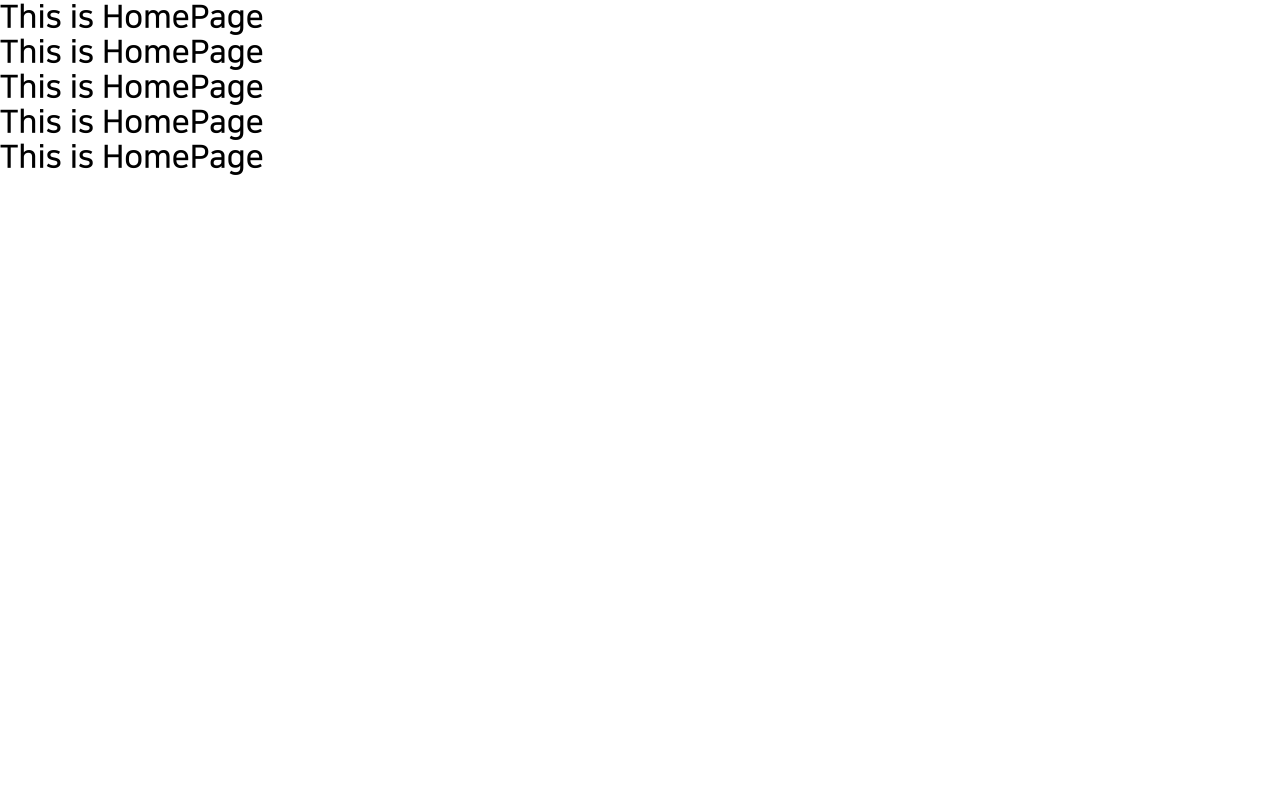
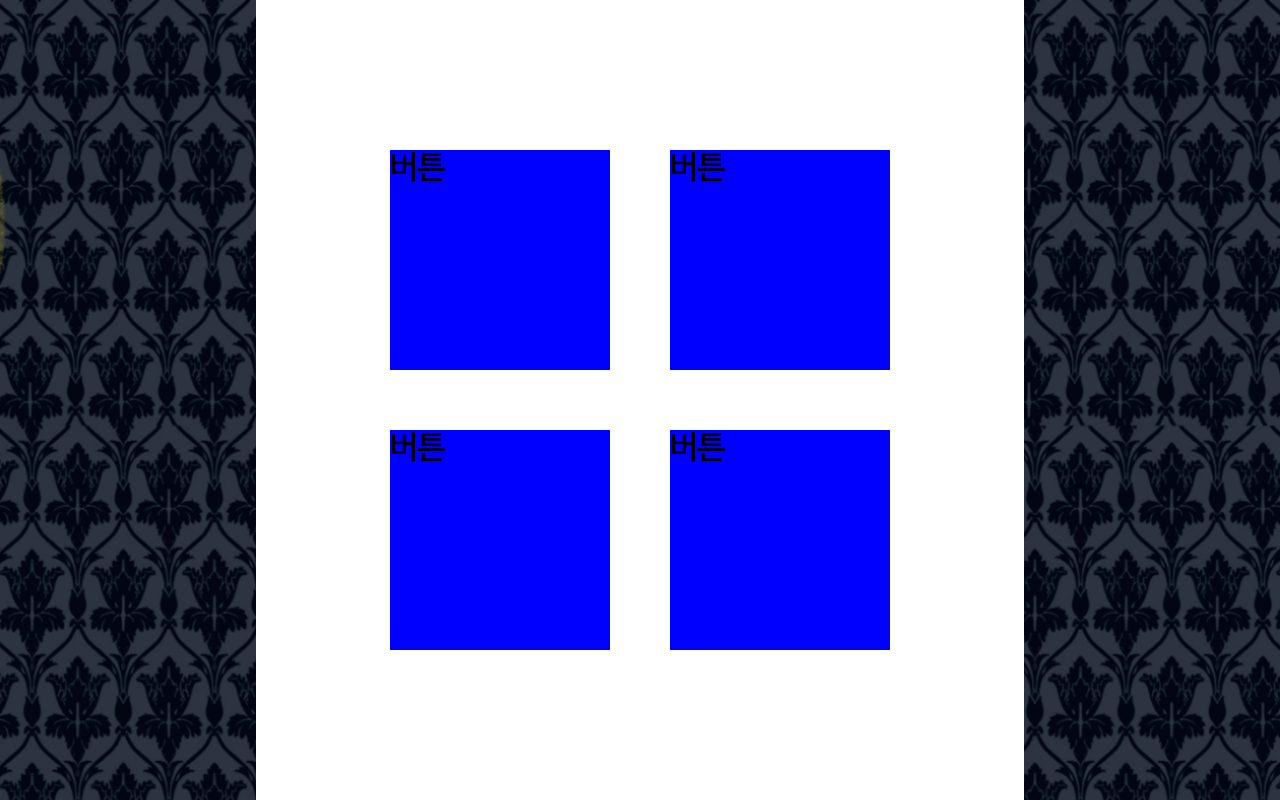
Before and after one commit to M-U-I-N-D-O/muindo-client, a React (Create React App) app in the folder client/: page /home in a window 1280 px wide. Built offline with nearby package versions, Linux system fonts and the light colour scheme.

Commit message:
Feat : Main Page layout 구축

```diff
--- a/client/src/pages/Home/index.js
+++ b/client/src/pages/Home/index.js
@@ -1,13 +1,63 @@
 import React from 'react';
+import { Link } from 'react-router-dom';
+import { makeStyles } from '@material-ui/core/styles';
+
+const useStyles = makeStyles((theme) => ({
+  root: {
+    height: '100vh',
+    backgroundImage: `url(${'/images/main/sherlock_wall.png'})`,
+    backgroundRepeat: 'no-repeat',
+    backgroundSize: 'cover',
+  },
+  container: {
+    display: 'flex',
+    height: '100%',
+    justifyContent: 'center',
+
+    // backgroundColor: 'red',
+  },
+  contentsBox: {
+    display: 'flex',
+    backgroundColor: 'white',
+    width: '768px',
+    alignItems: 'center',
+    justifyContent: 'center',
+    overflow: 'hidden',
+  },
+  menuButton: {
+    width: '220px',
+    height: '220px',
+    backgroundColor: 'blue',
+    margin: '60px 30px',
+  },
+}));
+
+function MenuButton() {
+  const classes = useStyles();
+  return (
+    <div className={classes.menuButton}>
+      <h1>버튼</h1>
+    </div>
+  );
+}
 
 function Home() {
+  const classes = useStyles();
+
   return (
-    <div>
-      <h1>This is HomePage</h1>
-      <h1>This is HomePage</h1>
-      <h1>This is HomePage</h1>
-      <h1>This is HomePage</h1>
-      <h1>This is HomePage</h1>
+    <div className={classes.root}>
+      <div className={classes.container}>
+        <div className={classes.contentsBox}>
+          <div>
+            <MenuButton />
+            <MenuButton />
+          </div>
+          <div>
+            <MenuButton />
+            <MenuButton />
+          </div>
+        </div>
+      </div>
     </div>
   );
 }
```
